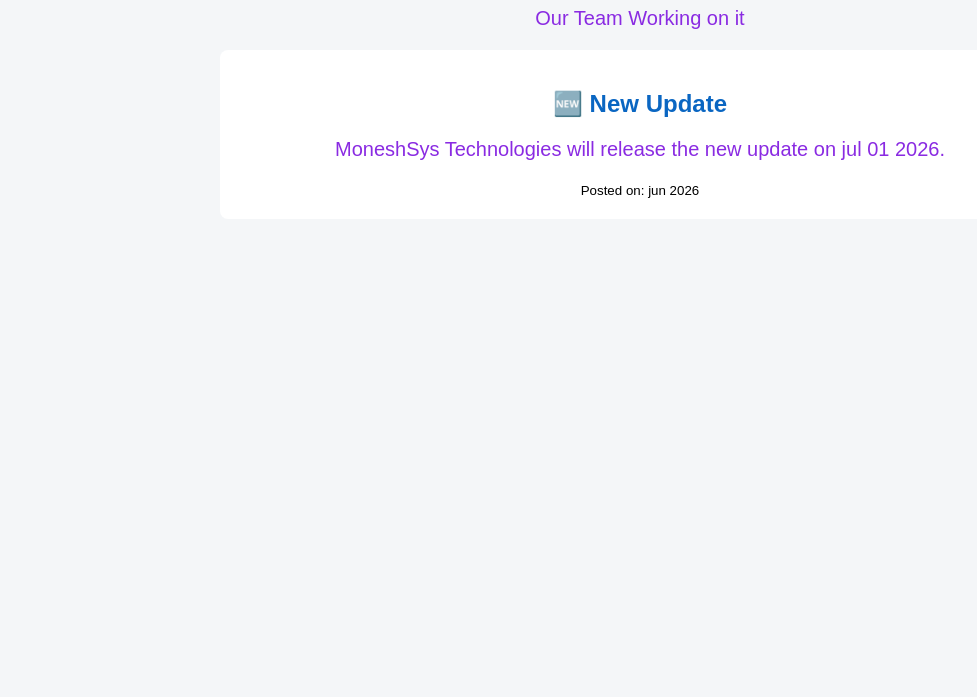
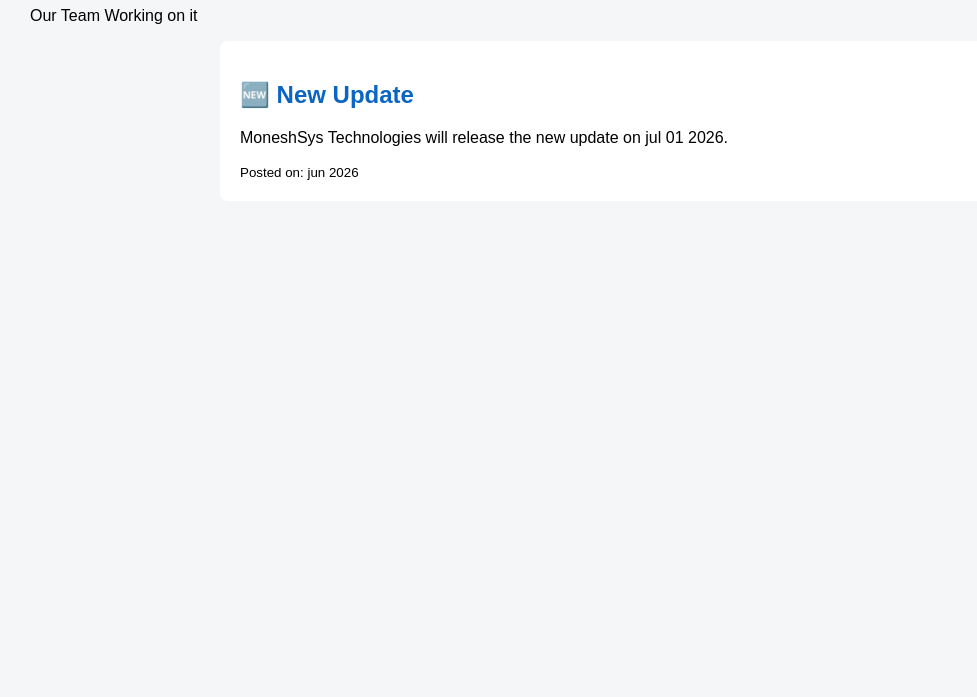
Before and after one commit to monesh-sys/company-staff, a plain HTML site: page staff.html in a window 1280 px wide. Shown: the part 103-800 px from the top of the page, without its empty margins (0-977 px from the left). Drawn offline with Linux system fonts and the light colour scheme.

Commit message:
Update staff.html

```diff
--- a/staff.html
+++ b/staff.html
@@ -6,17 +6,7 @@
     <meta name="viewport" content="width=device-width, initial-scale=1.0">
     <title>Document</title>
     <style>
-        body{
-            text-align: center;
-        }
-        h1{
-            color: Blue;
-        }
-        p{
-            color: blueviolet;
-            font-size: 20px;
-        }
-          body{font-family:Arial;background:#f4f6f8;padding:30px;margin: 0;}
+     body{font-family:Arial;background:#f4f6f8;padding:30px;margin: 0;}
     .post{
       background:white;
       padding:20px;
```
